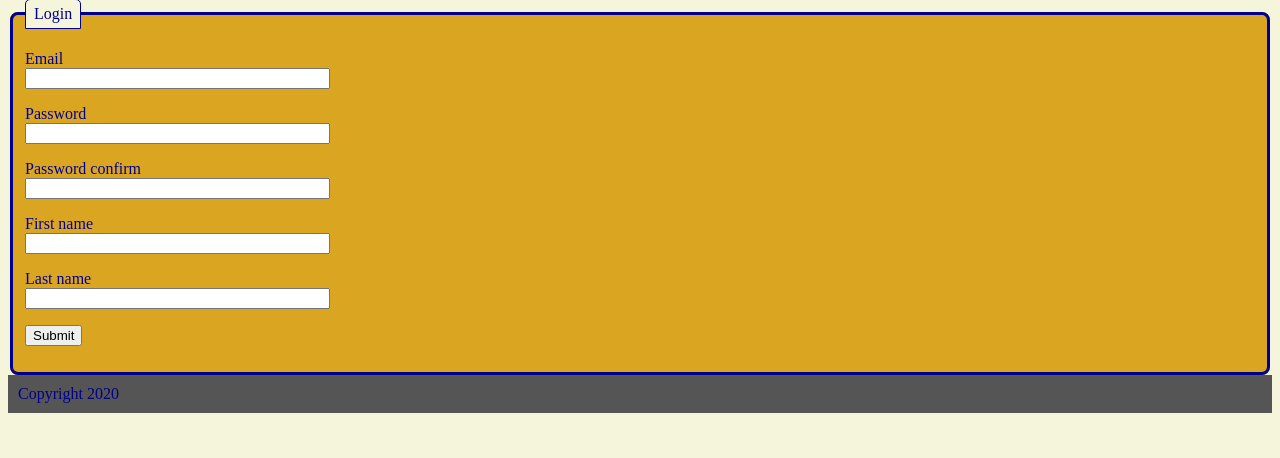
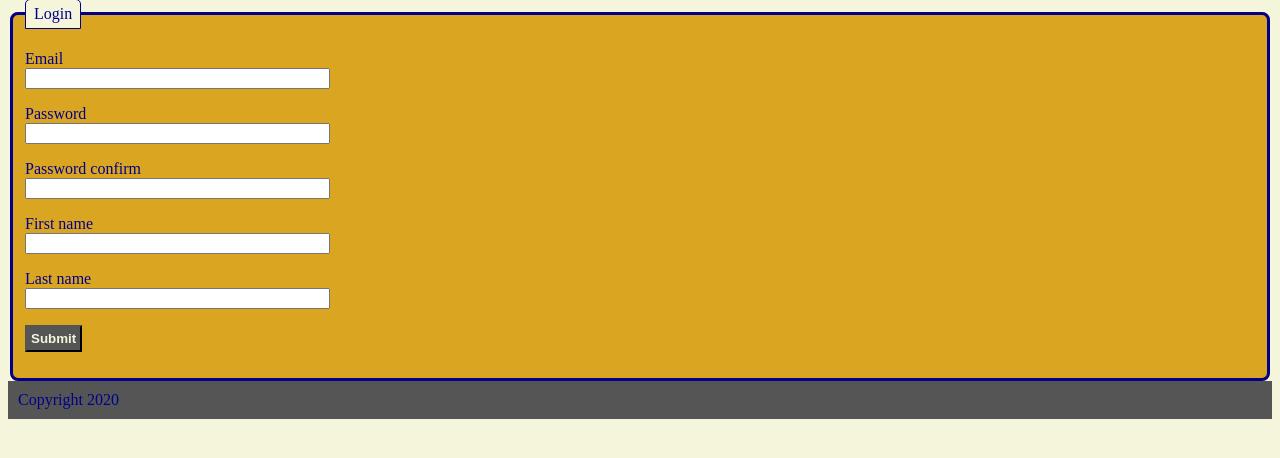
Before and after one commit to LeoKnox/flask_py, a Python web app: template application/templates/register.html in a window 1280 px wide. Shown: the part 127-585 px from the top of the page. Run offline with Jinja, Linux system fonts and the light colour scheme; the template is opened without the code that fills it: most values are stand-ins (such as "Sample title", 1, 10 or a date in 2020); form fields are guessed from the names that the template uses.

Commit message:
Add files via upload

```diff
--- a/application/static/css/index.css
+++ b/application/static/css/index.css
@@ -46,6 +46,17 @@ footer {
     color: green;
     background-color: lightgreen;
     padding: 8px;
+}
+
+.form_submit {
+    background-color: #555555;
+    color: beige;
+    font-weight: bold;
+    padding: 4px;
+}
+
+.form_submit:hover {
+    background-color: #0f0d5e;
 }
 
 #room_table {
--- a/application/templates/login.html
+++ b/application/templates/login.html
@@ -20,7 +20,7 @@
             {% endfor %}
         </p>
         <p>
-            {{form.submit()}}
+            {{form.submit(class="form_submit")}}
         </p>
     </form>
 </fieldset>
--- a/application/templates/register.html
+++ b/application/templates/register.html
@@ -41,7 +41,7 @@
             {% endfor %}
         </p>
         <p>
-            {{form.submit()}}
+            {{form.submit(class = "form_submit")}}
         </p>
     </form>
 </fieldset>
```
